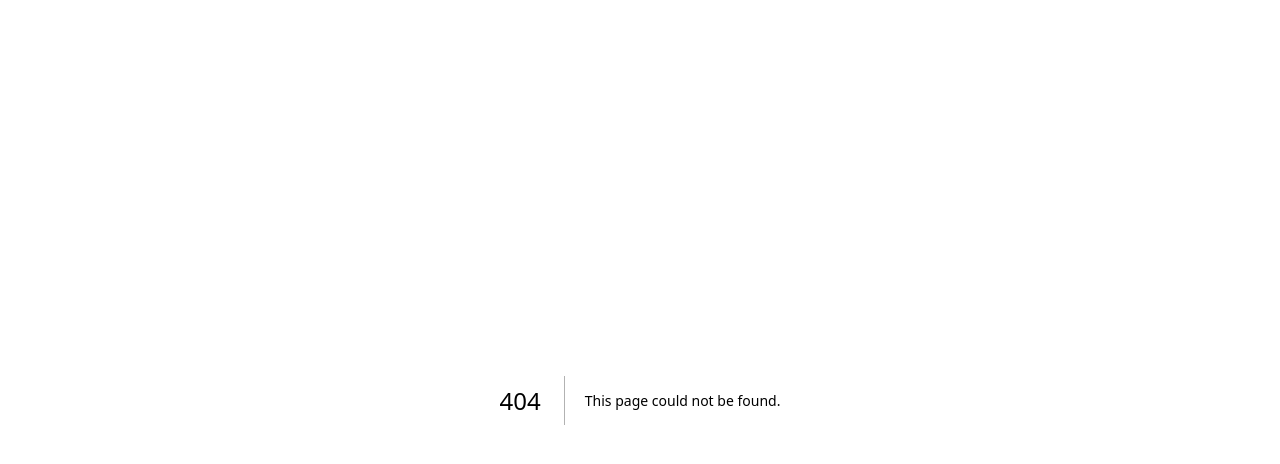
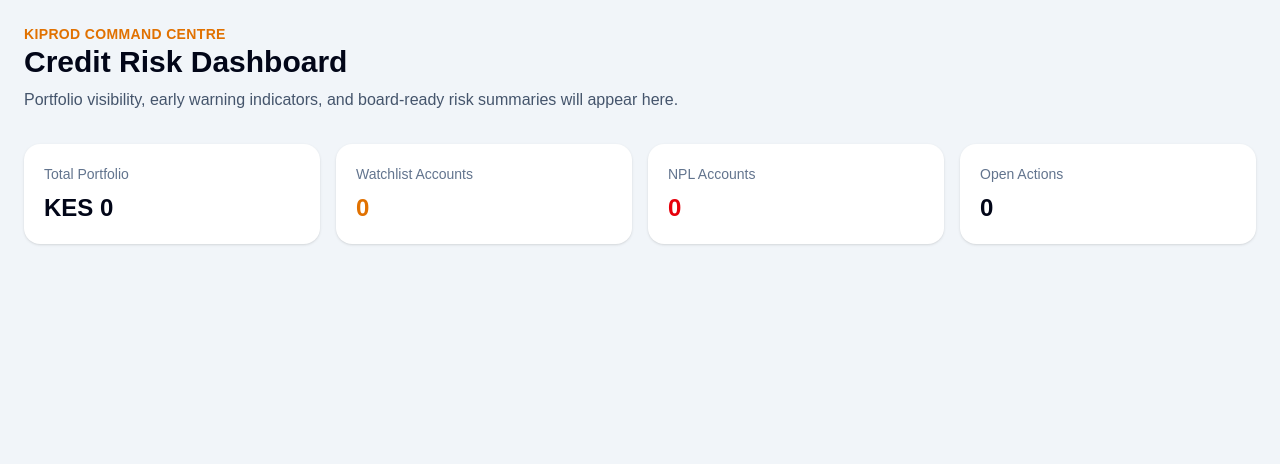
Before and after one commit to KIPRODRMS/kiprod-credit-risk-command-centre, a Next.js app: page /dashboard in a window 1280 px wide. Before the commit this address had no page. Shown: the top 464 px of the page. Built offline with nearby package versions, Linux system fonts and the light colour scheme.

Commit message:
Initial KIPROD Credit Risk Command Centre setup

```diff
--- /dev/null
+++ b/app/dashboard/page.tsx
@@ -0,0 +1,50 @@
+export default function DashboardPage() {
+  return (
+    <main className="min-h-screen bg-slate-100 p-6">
+      <section className="mx-auto max-w-7xl">
+        <div className="mb-8">
+          <p className="text-sm font-semibold uppercase tracking-wide text-amber-600">
+            KIPROD Command Centre
+          </p>
+          <h1 className="text-3xl font-bold text-slate-950">
+            Credit Risk Dashboard
+          </h1>
+          <p className="mt-2 text-slate-600">
+            Portfolio visibility, early warning indicators, and board-ready risk
+            summaries will appear here.
+          </p>
+        </div>
+
+        <div className="grid gap-4 md:grid-cols-4">
+          <div className="rounded-2xl bg-white p-5 shadow-sm">
+            <p className="text-sm text-slate-500">Total Portfolio</p>
+            <h2 className="mt-2 text-2xl font-bold text-slate-950">
+              KES 0
+            </h2>
+          </div>
+
+          <div className="rounded-2xl bg-white p-5 shadow-sm">
+            <p className="text-sm text-slate-500">Watchlist Accounts</p>
+            <h2 className="mt-2 text-2xl font-bold text-amber-600">
+              0
+            </h2>
+          </div>
+
+          <div className="rounded-2xl bg-white p-5 shadow-sm">
+            <p className="text-sm text-slate-500">NPL Accounts</p>
+            <h2 className="mt-2 text-2xl font-bold text-red-600">
+              0
+            </h2>
+          </div>
+
+          <div className="rounded-2xl bg-white p-5 shadow-sm">
+            <p className="text-sm text-slate-500">Open Actions</p>
+            <h2 className="mt-2 text-2xl font-bold text-slate-950">
+              0
+            </h2>
+          </div>
+        </div>
+      </section>
+    </main>
+  );
+}
--- a/app/page.tsx
+++ b/app/page.tsx
@@ -1,65 +1,36 @@
-import Image from "next/image";
-
 export default function Home() {
   return (
-    <div className="flex flex-col flex-1 items-center justify-center bg-zinc-50 font-sans dark:bg-black">
-      <main className="flex flex-1 w-full max-w-3xl flex-col items-center justify-between py-32 px-16 bg-white dark:bg-black sm:items-start">
-        <Image
-          className="dark:invert"
-          src="/next.svg"
-          alt="Next.js logo"
-          width={100}
-          height={20}
-          priority
-        />
-        <div className="flex flex-col items-center gap-6 text-center sm:items-start sm:text-left">
-          <h1 className="max-w-xs text-3xl font-semibold leading-10 tracking-tight text-black dark:text-zinc-50">
-            To get started, edit the page.tsx file.
-          </h1>
-          <p className="max-w-md text-lg leading-8 text-zinc-600 dark:text-zinc-400">
-            Looking for a starting point or more instructions? Head over to{" "}
-            <a
-              href="https://vercel.com/templates?framework=next.js&utm_source=create-next-app&utm_medium=appdir-template-tw&utm_campaign=create-next-app"
-              className="font-medium text-zinc-950 dark:text-zinc-50"
-            >
-              Templates
-            </a>{" "}
-            or the{" "}
-            <a
-              href="https://nextjs.org/learn?utm_source=create-next-app&utm_medium=appdir-template-tw&utm_campaign=create-next-app"
-              className="font-medium text-zinc-950 dark:text-zinc-50"
-            >
-              Learning
-            </a>{" "}
-            center.
-          </p>
-        </div>
-        <div className="flex flex-col gap-4 text-base font-medium sm:flex-row">
+    <main className="min-h-screen bg-slate-950 text-white">
+      <section className="mx-auto flex min-h-screen max-w-6xl flex-col items-center justify-center px-6 text-center">
+        <p className="mb-4 text-sm font-semibold uppercase tracking-[0.3em] text-amber-400">
+          KIPROD Risk Management Services
+        </p>
+
+        <h1 className="max-w-4xl text-4xl font-bold tracking-tight md:text-6xl">
+          Credit Risk Command Centre
+        </h1>
+
+        <p className="mt-6 max-w-2xl text-lg text-slate-300">
+          Board-ready credit risk visibility, early warning monitoring, and
+          management action tracking for financial institutions.
+        </p>
+
+        <div className="mt-10 flex flex-col gap-4 sm:flex-row">
           <a
-            className="flex h-12 w-full items-center justify-center gap-2 rounded-full bg-foreground px-5 text-background transition-colors hover:bg-[#383838] dark:hover:bg-[#ccc] md:w-[158px]"
-            href="https://vercel.com/new?utm_source=create-next-app&utm_medium=appdir-template-tw&utm_campaign=create-next-app"
-            target="_blank"
-            rel="noopener noreferrer"
+            href="/dashboard"
+            className="rounded-full bg-amber-400 px-6 py-3 font-semibold text-slate-950"
           >
-            <Image
-              className="dark:invert"
-              src="/vercel.svg"
-              alt="Vercel logomark"
-              width={16}
-              height={16}
-            />
-            Deploy Now
+            Open Dashboard
           </a>
+
           <a
-            className="flex h-12 w-full items-center justify-center rounded-full border border-solid border-black/[.08] px-5 transition-colors hover:border-transparent hover:bg-black/[.04] dark:border-white/[.145] dark:hover:bg-[#1a1a1a] md:w-[158px]"
-            href="https://nextjs.org/docs?utm_source=create-next-app&utm_medium=appdir-template-tw&utm_campaign=create-next-app"
-            target="_blank"
-            rel="noopener noreferrer"
+            href="/portfolio-upload"
+            className="rounded-full border border-slate-600 px-6 py-3 font-semibold text-white"
           >
-            Documentation
+            Upload Portfolio
           </a>
         </div>
-      </main>
-    </div>
+      </section>
+    </main>
   );
 }
```
